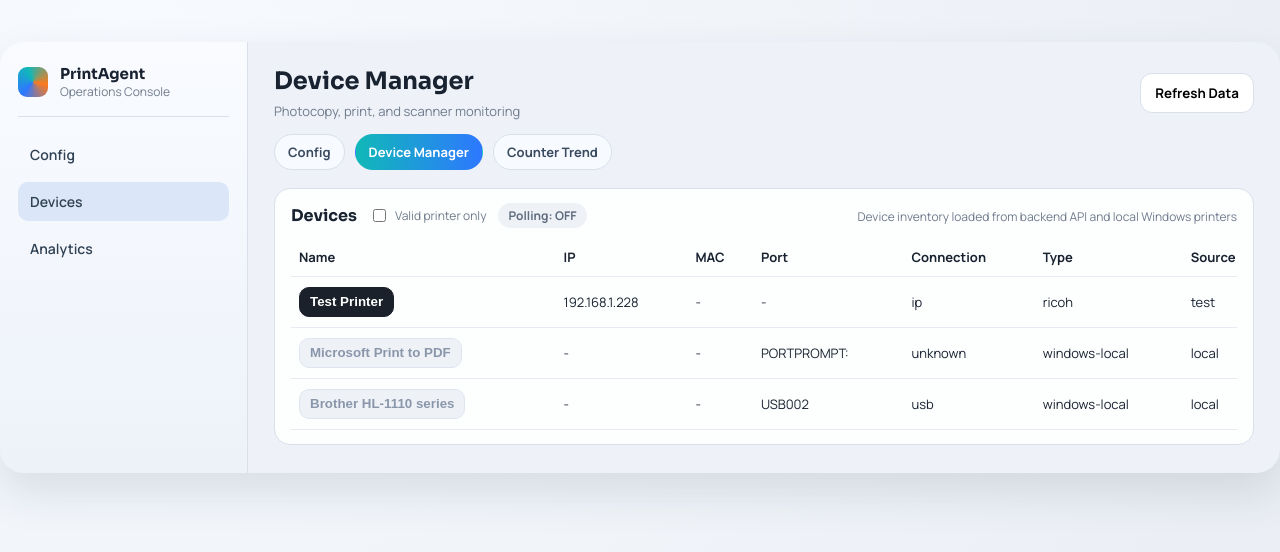
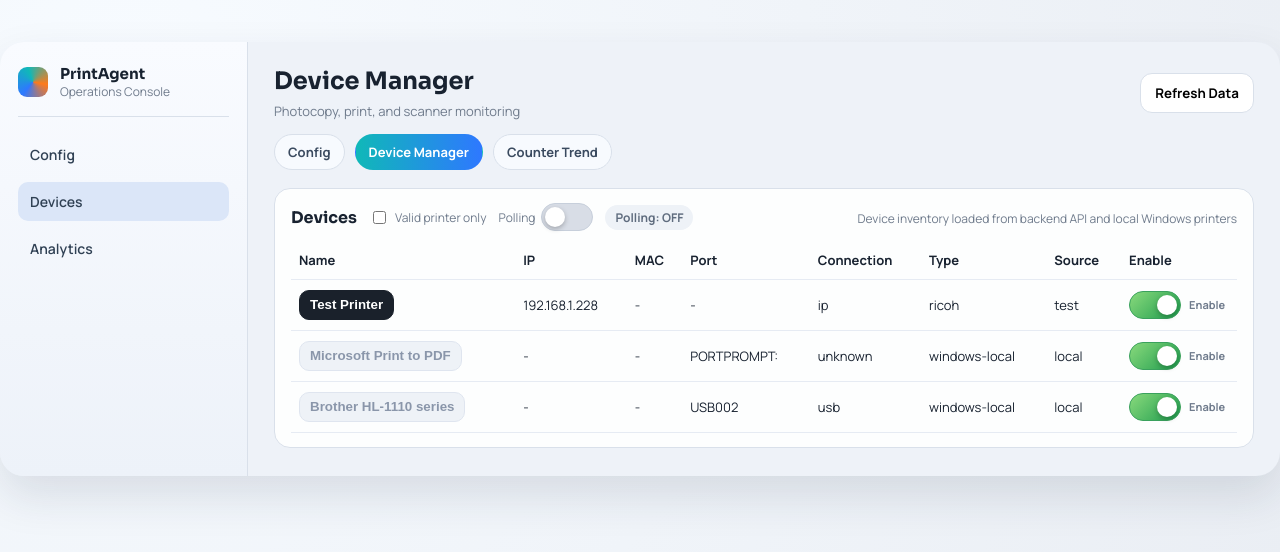
Before and after one commit to phannguyenbuu/printagent, a Flask app: page /devices in a window 1280 px wide. Shown: the top 552 px of the page. Run offline with Flask 3, Linux system fonts and the light colour scheme; data comes from the database, SQL or seed files in the repository; data that the repository does not hold is empty; parts of the project's set-up code (start-up, migrations or seed data) failed here and were passed over.

Commit message:
Add polling and per-device enable toggle switches

```diff
--- a/app/config.py
+++ b/app/config.py
@@ -96,6 +96,9 @@ class AppConfig:
             return value.strip().lower() in {"1", "true", "yes", "on"}
         return bool(value)
 
+    def set_value(self, key: str, value: Any) -> None:
+        self._set_nested(self._data, key, value)
+
     @property
     def api_url(self) -> str:
         return self.get_string("api_url", "").rstrip("/")
--- a/app/templates/_inline_scripts.html
+++ b/app/templates/_inline_scripts.html
@@ -110,6 +110,49 @@ const resultModalState = {
   isolated: false,
 };
 let devicesPollingStatusTimer = null;
+const deviceControlState = new Map();
+
+function loadDeviceControlState() {
+  try {
+    const raw = localStorage.getItem("device_control_state_v1");
+    if (!raw) return;
+    const data = JSON.parse(raw);
+    if (!data || typeof data !== "object") return;
+    Object.entries(data).forEach(([ip, enabled]) => {
+      const key = String(ip || "").trim();
+      if (!key) return;
+      deviceControlState.set(key, Boolean(enabled));
+    });
+  } catch (_err) {
+    // Ignore broken local storage.
+  }
+}
+
+function saveDeviceControlState() {
+  try {
+    const payload = {};
+    deviceControlState.forEach((enabled, ip) => {
+      payload[ip] = Boolean(enabled);
+    });
+    localStorage.setItem("device_control_state_v1", JSON.stringify(payload));
+  } catch (_err) {
+    // Ignore local storage failures.
+  }
+}
+
+function getDeviceDesiredEnabled(ip) {
+  const key = String(ip || "").trim();
+  if (!key) return true;
+  if (!deviceControlState.has(key)) return true;
+  return Boolean(deviceControlState.get(key));
+}
+
+function setDeviceDesiredEnabled(ip, enabled) {
+  const key = String(ip || "").trim();
+  if (!key) return;
+  deviceControlState.set(key, Boolean(enabled));
+  saveDeviceControlState();
+}
 
 function setResultModalView(tab) {
   const summaryBtn = document.getElementById("result-modal-tab-summary");
@@ -999,16 +1042,22 @@ function getDeviceFilterMode() {
 
 function renderDevicesPollingStatus(status, errorText = "") {
   const badge = document.getElementById("devices-polling-status");
+  const toggle = document.getElementById("devices-polling-toggle");
   if (!badge) return;
   badge.classList.remove("ok", "warn", "off", "loading");
   if (errorText) {
     badge.classList.add("warn");
     badge.textContent = "Polling: error";
     badge.title = errorText;
+    if (toggle) {
+      toggle.disabled = false;
+      toggle.title = errorText;
+    }
     return;
   }
+  const enabled = Boolean(status?.enabled);
   const running = Boolean(status?.running);
-  if (running) {
+  if (enabled && running) {
     badge.classList.add("ok");
     badge.textContent = "Polling: ON";
   } else {
@@ -1017,7 +1066,12 @@ function renderDevicesPollingStatus(status, errorText = "") {
   }
   const interval = Number(status?.interval_seconds || 0);
   const lastCycle = String(status?.last_cycle_at || "").trim();
-  badge.title = `running=${running} interval=${Number.isFinite(interval) ? interval : 0}s${lastCycle ? ` last_cycle=${lastCycle}` : ""}`;
+  badge.title = `enabled=${enabled} running=${running} interval=${Number.isFinite(interval) ? interval : 0}s${lastCycle ? ` last_cycle=${lastCycle}` : ""}`;
+  if (toggle) {
+    toggle.checked = enabled;
+    toggle.disabled = false;
+    toggle.title = enabled ? "Polling enabled" : "Polling disabled";
+  }
 }
 
 async function loadDevicesPollingStatus() {
@@ -1070,7 +1124,7 @@ async function loadDevices(forceRefresh = false) {
   if (!body) return;
   body.innerHTML = `
     <tr>
-      <td colspan="7">
+      <td colspan="8">
         <div class="table-loading">
           <span class="spinner"></span>
           <span>Loading printers...</span>
@@ -1107,7 +1161,7 @@ async function loadDevices(forceRefresh = false) {
   }
   const devices = Array.from(dedupMap.values());
   if (!devices.length) {
-    body.innerHTML = `<tr><td colspan="7">No devices found.</td></tr>`;
+    body.innerHTML = `<tr><td colspan="8">No devices found.</td></tr>`;
     return;
   }
   body.innerHTML = devices
@@ -1115,6 +1169,7 @@ async function loadDevices(forceRefresh = false) {
       const hasIp = Boolean(d.ip);
       const canQuery = hasIp;
       const mac = d.mac_id || "-";
+      const desiredEnabled = hasIp ? getDeviceDesiredEnabled(d.ip) : true;
       return `
       <tr data-printer-name="${String(d.name || "").replaceAll('"', "&quot;")}">
         <td>
@@ -1126,6 +1181,15 @@ async function loadDevices(forceRefresh = false) {
         <td>${d.connection_type || "-"}</td>
         <td>${d.type}</td>
         <td>${d.source || "-"}</td>
+        <td>
+          <div class="device-control-wrap">
+            <label class="mini-switch">
+              <input type="checkbox" data-device-enable-toggle="1" data-ip="${d.ip || ""}" ${desiredEnabled ? "checked" : ""} ${hasIp ? "" : "disabled"} />
+              <span class="mini-slider"></span>
+            </label>
+            <span class="device-control-text">${desiredEnabled ? "Enable" : "Disable"}</span>
+          </div>
+        </td>
       </tr>`;
     })
     .join("");
@@ -1168,12 +1232,60 @@ async function loadDevices(forceRefresh = false) {
     });
   });
 
+  body.querySelectorAll('input[data-device-enable-toggle="1"][data-ip]').forEach((node) => {
+    node.addEventListener("change", async () => {
+      const ip = String(node.dataset.ip || "").trim();
+      const textNode = node.closest(".device-control-wrap")?.querySelector(".device-control-text");
+      if (!ip) {
+        node.checked = !node.checked;
+        return;
+      }
+      const desiredEnabled = Boolean(node.checked);
+      if (textNode) textNode.textContent = desiredEnabled ? "Enable" : "Disable";
+      node.disabled = true;
+      try {
+        const action = desiredEnabled ? "enable_machine" : "disable_machine";
+        const result = await runAction(ip, action, { silent: true });
+        if (!result?.ok) {
+          throw new Error(String(result?.error || "Action failed"));
+        }
+        setDeviceDesiredEnabled(ip, desiredEnabled);
+      } catch (_err) {
+        node.checked = !desiredEnabled;
+        if (textNode) textNode.textContent = node.checked ? "Enable" : "Disable";
+      } finally {
+        node.disabled = false;
+      }
+    });
+  });
+
   applyValidPrinterFilter();
 }
 
 async function initDevicesPage() {
   bindResultModal();
+  loadDeviceControlState();
   startDevicesPollingStatusLoop();
+  const pollingToggle = document.getElementById("devices-polling-toggle");
+  if (pollingToggle && !pollingToggle.dataset.bound) {
+    pollingToggle.dataset.bound = "1";
+    pollingToggle.addEventListener("change", async () => {
+      const desiredEnabled = Boolean(pollingToggle.checked);
+      pollingToggle.disabled = true;
+      try {
+        const data = await jsonFetch("/api/polling/toggle", {
+          method: "POST",
+          headers: { "Content-Type": "application/json" },
+          body: JSON.stringify({ enabled: desiredEnabled }),
+        });
+        renderDevicesPollingStatus(data?.status || {}, "");
+      } catch (_err) {
+        pollingToggle.checked = !desiredEnabled;
+      } finally {
+        pollingToggle.disabled = false;
+      }
+    });
+  }
   const validOnlyInput = document.getElementById("valid-printer-only");
   if (validOnlyInput && !validOnlyInput.dataset.bound) {
     validOnlyInput.dataset.bound = "1";
--- a/app/templates/_inline_styles.html
+++ b/app/templates/_inline_styles.html
@@ -486,6 +486,19 @@ body {
   opacity: 1;
 }
 
+.device-control-wrap {
+  display: inline-flex;
+  align-items: center;
+  gap: 8px;
+}
+
+.device-control-text {
+  font-size: 11px;
+  color: var(--muted);
+  font-weight: 700;
+  min-width: 46px;
+}
+
 .settings-grid {
   display: grid;
   gap: 12px;
--- a/app/templates/devices.html
+++ b/app/templates/devices.html
@@ -9,6 +9,13 @@
         <input id="valid-printer-only" type="checkbox" />
         Valid printer only
       </label>
+      <div class="inline-check">
+        <span>Polling</span>
+        <label class="mini-switch" title="Toggle polling bridge">
+          <input id="devices-polling-toggle" type="checkbox" />
+          <span class="mini-slider"></span>
+        </label>
+      </div>
       <span id="devices-polling-status" class="badge">Polling: checking...</span>
     </div>
     <span>Device inventory loaded from backend API and local Windows printers</span>
@@ -24,11 +31,12 @@
           <th>Connection</th>
           <th>Type</th>
           <th>Source</th>
+          <th>Enable</th>
         </tr>
       </thead>
       <tbody id="device-table-body">
         <tr>
-          <td colspan="7">Loading...</td>
+          <td colspan="8">Loading...</td>
         </tr>
       </tbody>
     </table>
--- a/app/web.py
+++ b/app/web.py
@@ -1543,6 +1543,30 @@ def create_app(config_path: str = "config.yaml") -> Flask:
         bridge: PollingBridge = app.config["POLLING_BRIDGE"]
         return jsonify(bridge.status())
 
+    @app.post("/api/polling/toggle")
+    def api_polling_toggle() -> Any:
+        body = request.get_json(silent=True) or {}
+        enabled_raw = body.get("enabled", None)
+        if enabled_raw is None:
+            return jsonify({"ok": False, "error": "Missing enabled"}), 400
+        if isinstance(enabled_raw, bool):
+            enabled = enabled_raw
+        else:
+            enabled = str(enabled_raw).strip().lower() in {"1", "true", "yes", "on"}
+
+        app_cfg: AppConfig = app.config["APP_CONFIG"]
+        bridge: PollingBridge = app.config["POLLING_BRIDGE"]
+        store: ConfigStore = app.config["CONFIG_STORE"]
+
+        app_cfg.set_value("polling.enabled", enabled)
+        store.save_env_overrides({"POLLING_ENABLED": "true" if enabled else "false"})
+
+        if enabled:
+            ok, message = bridge.start()
+            return jsonify({"ok": ok, "message": message, "status": bridge.status()})
+        bridge.stop()
+        return jsonify({"ok": True, "message": "Polling stopped", "status": bridge.status()})
+
     @app.post("/api/ws/connect")
     def api_ws_connect() -> Any:
         ok, message = ws_client.connect()
```
